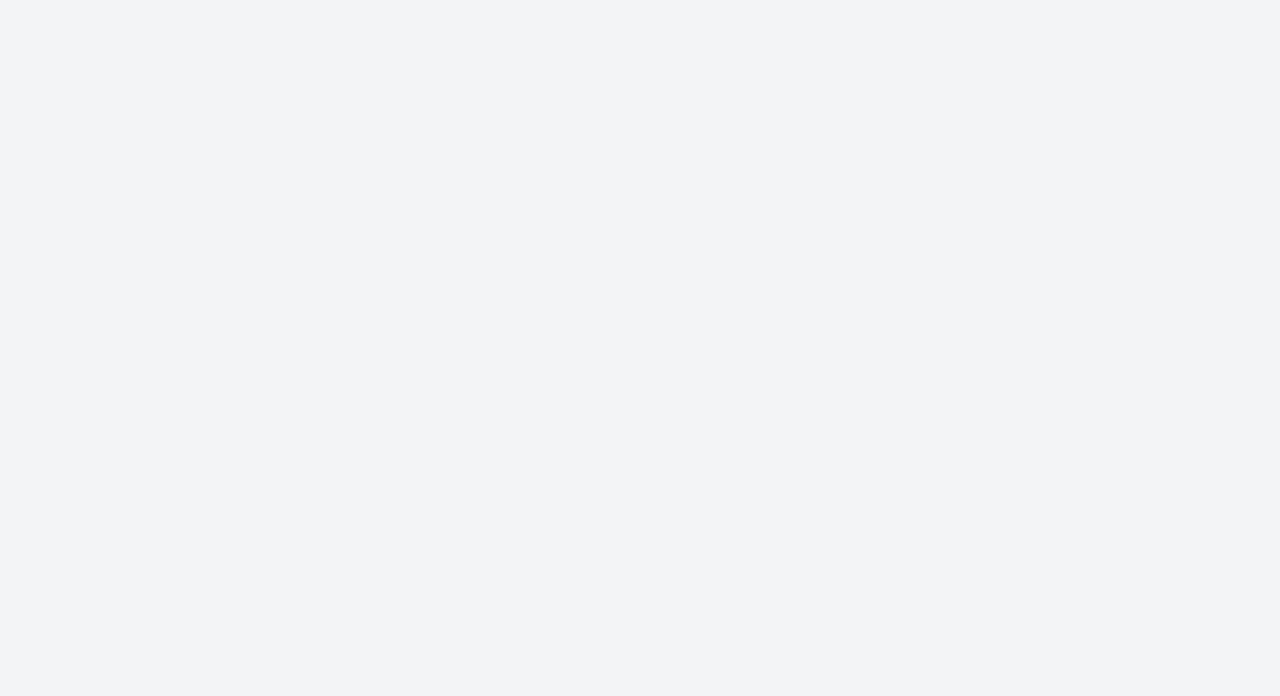
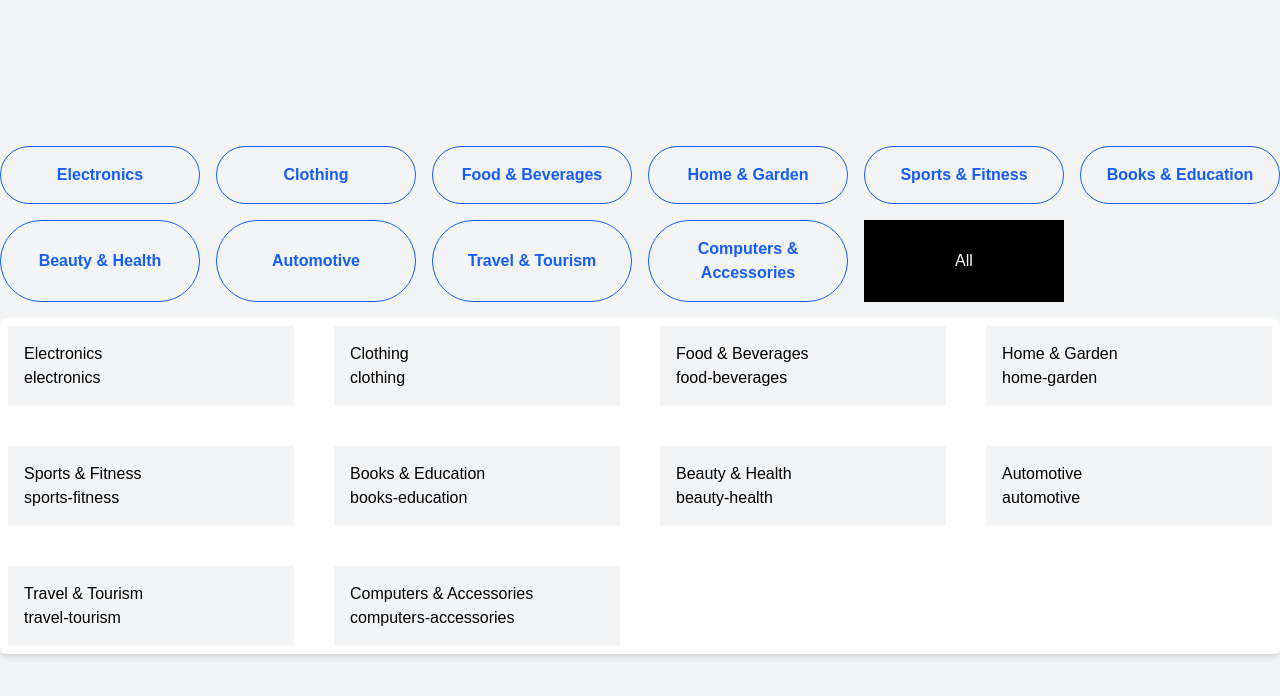
Before and after one commit to TONY-OCHIENG/PrescribeMed, a React (Vite) app in the folder client/: page / in a window 1280 px wide. Before the commit this address had no page. Shown: the top 696 px of the page. Built offline with nearby package versions, Linux system fonts and the light colour scheme.

Commit message:
Setting categories that are used to filter specialization

```diff
--- a/client/src/App.jsx
+++ b/client/src/App.jsx
@@ -6,11 +6,13 @@ import Dashboard from './pages/Dashboard'
 import Appointments from './pages/Appointments'
 import Doctors from './pages/Doctors'
 import AddDoctors from './pages/AddDoctors'
+import Filter from './pages/Filter'
 
 function App() {
   return (
     <div className='bg-gray-100 h-[100vh]'>
       <Routes>
+        <Route path='/' element={<Filter/>}/>
         <Route path='/login' element={<AdminLogin/>}/>
         <Route path='/admin' element={<Admin/>}>
          <Route path='' element={<Dashboard/>}/>
--- a/client/src/components/Buttons.jsx
+++ b/client/src/components/Buttons.jsx
@@ -1,7 +1,7 @@
 import React from 'react'
-import { categories } from './Data'
+import { categories } from '../pages/Data'
 
-function Buttons({menuItems,filterItems,setDoctor}) {
+function Buttons({menuItems,filterItems,setItem}) {
   return (
     <div className='grid grid-cols-3 md:grid-cols-6 gap-4 '>
         {
@@ -9,7 +9,7 @@ function Buttons({menuItems,filterItems,setDoctor}) {
                 <button key={val} className='border border-blue-600 cursor-pointer text-blue-600 font-bold p-4 rounded-full' onClick={() => filterItems(val)}>{val}</button>
             ))
         }
-        <button className='bg-black text-white p-2' onClick={() => setDoctor(categories)}>All</button>
+        <button className='bg-black text-white p-2' onClick={() => setItem(categories)}>All</button>
     </div>
   )
 }
--- a/client/src/pages/Doctors.jsx
+++ b/client/src/pages/Doctors.jsx
@@ -11,6 +11,7 @@ function Doctors() {
   const [loading,setloading] = useState(true)
   const [open, setOpen] = useState(false)
   const [singleDoctor,setSingleDoctor] = useState([])
+  const [category,setCategory] = useState([])
   useEffect(() => {
     fetchAllDoctors()
   },[])
@@ -21,6 +22,7 @@ function Doctors() {
       if (response.data.success) {
         setloading(false)
         setDoctor(response.data.results)
+        setCategory(response.data.results)
       } else {
         setloading(true)
       }
@@ -45,7 +47,7 @@ function Doctors() {
       toast.error(error)
     })
   }
-
+  const newItems = [...new Set(category.map((name) => name.speciality))]
   return (
     <div className='relative'>
       <div className='relative mt-20 max-w-[90%] mx-auto screen flex flex-col justify-center items-center'>
--- a/client/src/pages/Filter.jsx
+++ b/client/src/pages/Filter.jsx
@@ -1,8 +1,8 @@
 import React from 'react'
 import Card from './Card'
+import { useState } from 'react'
+import Buttons from '../components/Buttons.jsx'
 import { categories } from './Data.js'
-import { useState } from 'react'
-import Buttons from './Buttons.jsx'
 
 function Filter() {
     const [item,setItem] = useState(categories)
```
